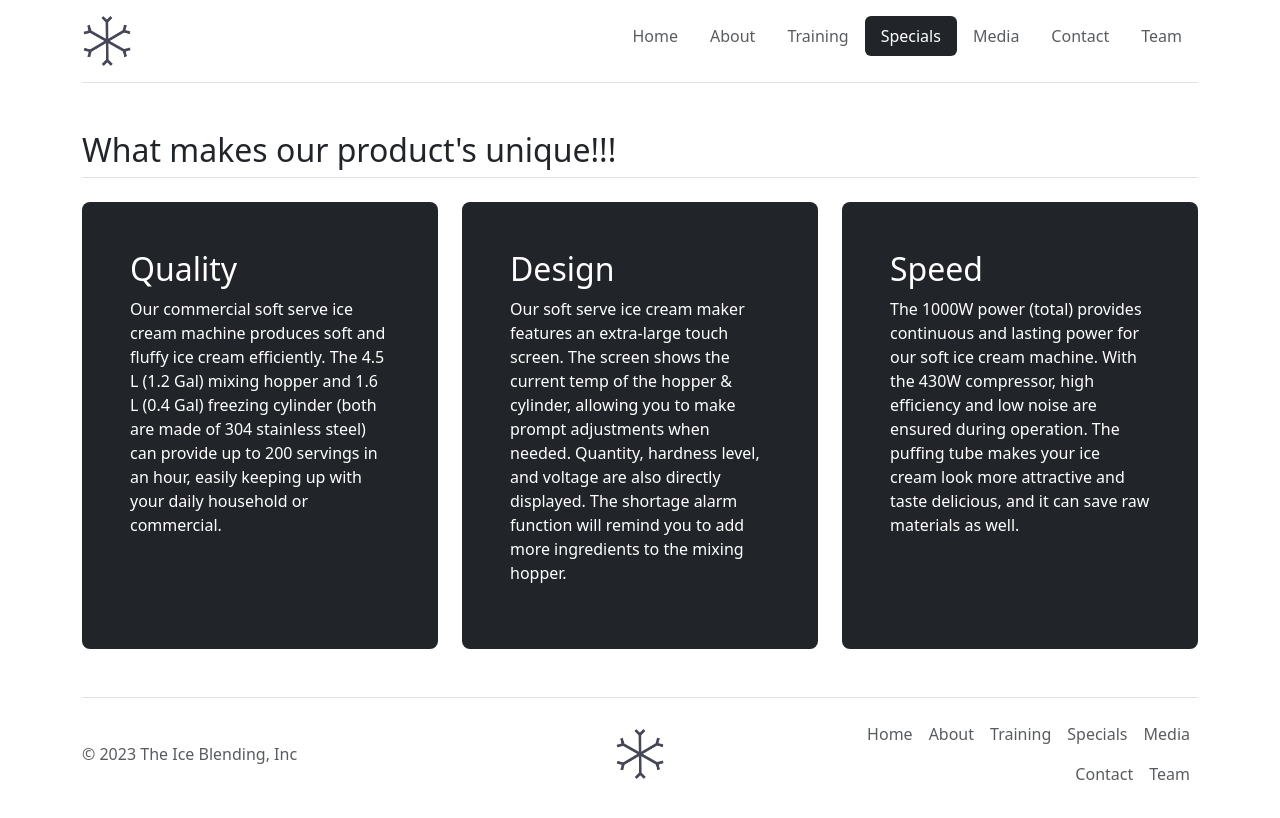
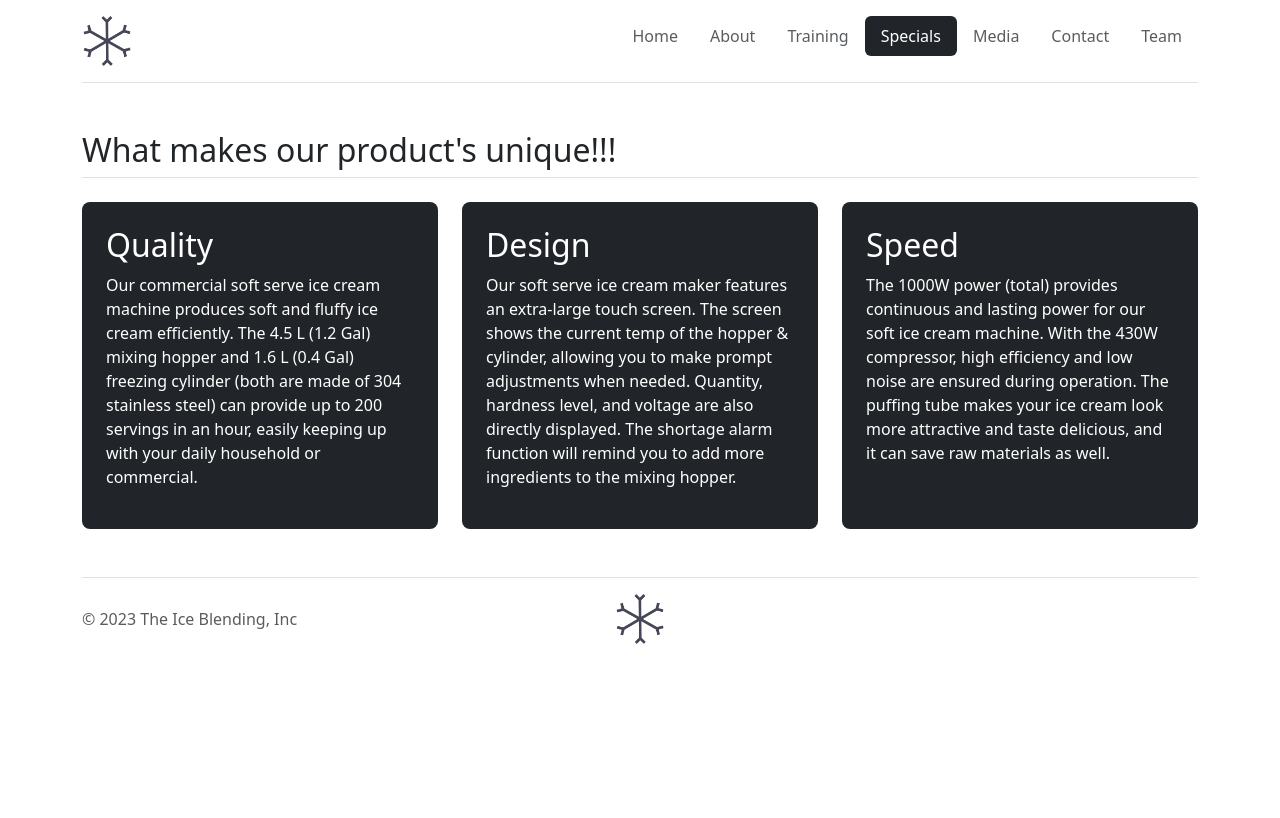
Before and after one commit to forstuffapps/The-Ice-Blending, a plain HTML site: page specials.html in a window 1280 px wide. Drawn offline with nearby package versions, Linux system fonts and the light colour scheme.

Commit message:
removed footer and made some spacing adjustments

```diff
--- a/specials.html
+++ b/specials.html
@@ -49,21 +49,21 @@
   <div class="container py-4">
     <h2 class="pb-2 mb-4 border-bottom">What makes our product's unique!!!</h2>
 
-    <div class="row align-items-md-stretch">
-      <div class="col-md-4">
-        <div class="h-100 p-5 text-bg-dark rounded-3">
+    <div class="row g-4 align-items-md-stretch">
+      <div class="col-12 col-md-4">
+        <div class="h-100 p-4 text-bg-dark rounded-3">
           <h2>Quality</h2>
           <p>Our commercial soft serve ice cream machine produces soft and fluffy ice cream efficiently. The 4.5 L (1.2 Gal) mixing hopper and 1.6 L (0.4 Gal) freezing cylinder (both are made of 304 stainless steel) can provide up to 200 servings in an hour, easily keeping up with your daily household or commercial.</p>
         </div>
       </div>
-      <div class="col-md-4">
-        <div class="h-100 p-5 text-bg-dark rounded-3">
+      <div class="col-12 col-md-4">
+        <div class="h-100 p-4 text-bg-dark rounded-3">
           <h2>Design</h2>
           <p>Our soft serve ice cream maker features an extra-large touch screen. The screen shows the current temp of the hopper & cylinder, allowing you to make prompt adjustments when needed. Quantity, hardness level, and voltage are also directly displayed. The shortage alarm function will remind you to add more ingredients to the mixing hopper.</p>
         </div>
       </div>
-      <div class="col-md-4">
-        <div class="h-100 p-5 text-bg-dark rounded-3">
+      <div class="col-12 col-md-4">
+        <div class="h-100 p-4 text-bg-dark rounded-3">
           <h2>Speed</h2>
           <p>The 1000W power (total) provides continuous and lasting power for our soft ice cream machine. With the 430W compressor, high efficiency and low noise are ensured during operation. The puffing tube makes your ice cream look more attractive and taste delicious, and it can save raw materials as well.</p>
         </div>
@@ -87,15 +87,7 @@
         <img src="images/ffc_logo.png" alt="Forward Fitness Club" class="rotate linear infinite">
       </a>
 
-      <ul class="nav col-md-4 justify-content-end">
-        <li class="nav-item"><a href="./index.html" class="nav-link px-2 text-body-secondary">Home</a></li>
-        <li class="nav-item"><a href="./about.html" class="nav-link px-2 text-body-secondary">About</a></li>
-        <li class="nav-item"><a href="./training.html" class="nav-link px-2 text-body-secondary">Training</a></li>
-        <li class="nav-item"><a href="./specials.html" class="nav-link px-2 text-body-secondary">Specials</a></li>
-        <li class="nav-item"><a href="./media.html" class="nav-link px-2 text-body-secondary">Media</a></li>
-        <li class="nav-item"><a href="./contact.html" class="nav-link px-2 text-body-secondary">Contact</a></li>
-        <li class="nav-item"><a href="./team.html" class="nav-link px-2 text-body-secondary">Team</a></li>
-      </ul>
+
     </footer>
   </div>
 
```
Also changed, not shown: about.html (+1 -9 lines), contact.html (+1 -9 lines), index.html (+1 -9 lines), media.html (+1 -9 lines), team.html (+3 -13 lines), training.html (+1 -9 lines).
